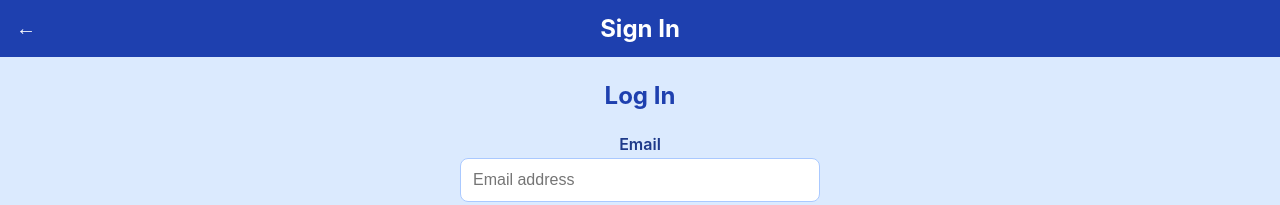
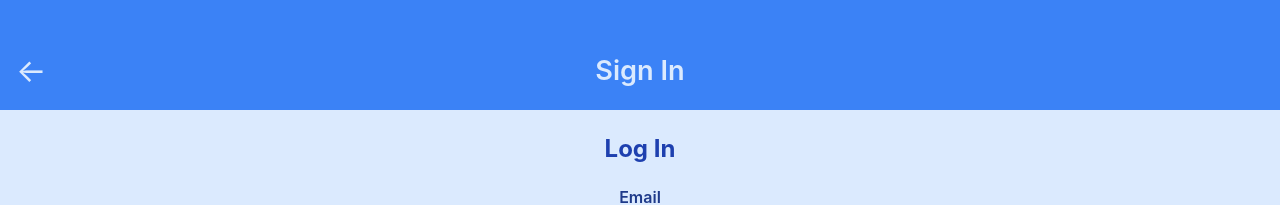
Before and after one commit to maitrimydur/remindXR-app, a React (Vite) app: page /login in a window 1280 px wide. Shown: the top 205 px of the page. Built offline with nearby package versions, Linux system fonts and the light colour scheme.

Commit message:
Fix header background, add header variants, style Consent page button

```diff
--- /dev/null
+++ b/src/components/Header.css
@@ -0,0 +1,28 @@
+.header {
+  display: flex;
+  align-items: center;
+  justify-content: center;
+  position: relative;
+  height: 56px;
+  background-color: #3B82F6;
+}
+
+.header_back {
+  position: absolute;
+  left: 16px;
+  top: 50%;
+  transform: translateY(-50%);
+  text-decoration: none;
+  font-size: 2rem;
+  color: #DBEAFE;
+  padding-top: 70px;
+  padding-bottom: 40px;
+  padding-right: 100px;
+}
+
+.header_title {
+  margin: 0;
+  font-size: 1.25rem;
+  font-weight: 600;
+  color: #DBEAFE;
+}
--- a/src/components/Header.jsx
+++ b/src/components/Header.jsx
@@ -1,28 +1,18 @@
-// src/components/Header.jsx
-import React from 'react';
-import { useNavigate } from 'react-router-dom';
+import React from "react";
+import { Link } from "react-router-dom";
+import "./Header.css";
 
 export default function Header({ title, backTo }) {
-  const navigate = useNavigate();
   return (
     <header className="header">
       {backTo && (
-        <button
-          onClick={() => navigate(backTo)}
-          style={{
-            position: 'absolute',
-            left: '16px',
-            background: 'none',
-            border: 'none',
-            color: 'white',
-            fontSize: '1.25rem',
-            cursor: 'pointer',
-          }}
-        >
+        <Link to={backTo} className="header_back">
           ←
-        </button>
+        </Link>
       )}
-      <h1>{title}</h1>
+      <h1 className="header_title">
+        {title}
+      </h1>
     </header>
   );
 }
--- a/src/index.css
+++ b/src/index.css
@@ -81,17 +81,18 @@ html, body, #root {
 }
 
 .header {
-  background-color: var(--color-primary-dark);
+  background-color: var(--color-accent);
   width: 100%;
-  padding: 14px 16px;
+  padding-top: 70px;
+  padding-bottom: 40px;
   display: flex;
   align-items: center;
   justify-content: center;
 }
 .header h1 {
-  color: white;
-  font-size: 1.5rem;
-  font-weight: 700;
+  color: #DBEAFE;
+  font-size: 1.7rem;
+  font-weight: 600;
 }
 
 /* Simple scrollable content area */
--- /dev/null
+++ b/src/pages/Consent.css
@@ -0,0 +1,31 @@
+/* src/pages/Consent.css */
+
+/* Style for any button with class "btn" */
+.btn {
+  background-color: #2563eb;    /* blue background */
+  color: #FFFFFF;               /* white text */
+  border: none;                 /* remove default border */
+  border-radius: 25px;           /* slightly rounded corners */
+  cursor: pointer;              /* pointer cursor on hover */
+  transition: background-color 0.2s ease;
+}
+
+/* Additional styles for "large" variant */
+.btn-large {
+  padding: 20px 36px;           /* more padding, makes it “large” */
+  font-size: 1.8rem;          /* 18px-ish font */
+  font-weight: 600;
+  margin-bottom: 50px;
+  align-items: center;
+}
+
+/* Hover state */
+.btn:hover:not(:disabled) {
+  background-color: #2563EB;    /* darken on hover */
+}
+
+/* Disabled state */
+.btn:disabled {
+  opacity: 0.5;                 /* fade out when disabled */
+  cursor: not-allowed;
+}
--- a/src/pages/Consent.jsx
+++ b/src/pages/Consent.jsx
@@ -4,6 +4,8 @@ import { useNavigate } from 'react-router-dom';
 import Header from '../components/Header';
 import { AppContext } from '../context/AppContext';
 import { STORAGE_KEYS } from '../utils/constants';
+import './Consent.css';  // ← import your new CSS here
+
 
 export default function Consent() {
   const { setConsent } = useContext(AppContext);
@@ -126,29 +128,44 @@ export default function Consent() {
           </ul>
         </div>
 
-        <div style={{ display: 'flex', alignItems: 'center', marginBottom: '30px' }}>
+       <div
+  style={{
+    display: 'flex',
+    alignItems: 'flex-start',
+    marginBottom: '8px',
+  }}
+>
   <input
   type="checkbox"
   checked={checked}
   onChange={(e) => setChecked(e.target.checked)}
   style={{
     marginRight: '8px',
+    marginTop: '4.5px',  // ← bump this up by 1–3px as needed
   }}
 />
-          <label style={{
+
+  <label
+    style={{
       fontSize: '1rem',
-            color: '#1E40AF'
-          }}>
-            I have read and understood the information above. I agree to use the ReMind-XR app as described and to have my
-            anonymized data collected for research purposes.
+      color: '#1E40AF',
+      lineHeight: 1.4,
+      marginBottom: '30px'
+    }}
+  >
+    I have read and understood the information above. I agree to use the ReMind-XR app as described
+    and to have my anonymized data collected for research purposes.
   </label>
 </div>
 
-        <button className="btn btn-large" onClick={handleAgree} disabled={!checked} style={{
-
-        }}>
+<button
+  className="btn btn-large"
+  onClick={handleAgree}
+  disabled={!checked}
+>
   I Agree
 </button>
+
       </div>
     </div>
   );
```
Lines whose indentation alone changed are shown as unchanged.
